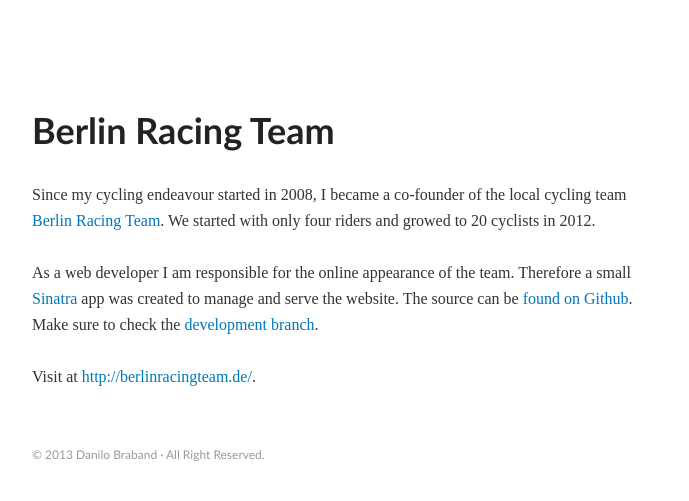
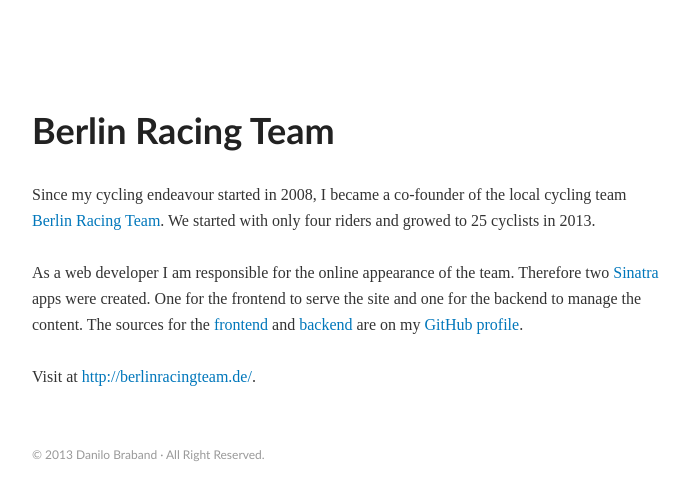
Before and after one commit to dabio/dabio, a Jekyll site: the page built from _posts/2013-01-14-berlinracingteam.md, in a window 1280 px wide. Shown: the top 501 px of the page, without its empty margins (288-977 px from the left). Built offline with Jekyll 4.4.1, drawn with Linux system fonts in a browser that asks for light colours; some web fonts are replaced; Markdown is read by kramdown in place of the engine named in the settings; comment, search, counter and statistics services are not loaded.

Commit message:
Update with the info for two single sinatra apps.
* Update decsription
* Links to both GitHub repositories

```diff
--- a/_posts/2013-01-14-berlinracingteam.md
+++ b/_posts/2013-01-14-berlinracingteam.md
@@ -4,11 +4,12 @@ title: Berlin Racing Team
 category: projects
 project-url: http://berlinracingteam.de/
 ---
-Since my cycling endeavour started in 2008, I became a co-founder of the local cycling team [Berlin Racing Team][1]. We started with only four riders and growed to 20 cyclists in 2012.
+Since my cycling endeavour started in 2008, I became a co-founder of the local cycling team [Berlin Racing Team][1]. We started with only four riders and growed to 25 cyclists in 2013.
 
-As a web developer I am responsible for the online appearance of the team. Therefore a small [Sinatra][2] app was created to manage and serve the website. The source can be [found on Github][3]. Make sure to check the [development branch][4].
+As a web developer I am responsible for the online appearance of the team. Therefore two [Sinatra][2] apps were created. One for the frontend to serve the site and one for the backend to manage the content. The sources for the [frontend][4] and [backend][5] are on my [GitHub profile][3].
 
   [1]: http://berlinracingteam.de "Berlin Racing Team"
   [2]: http://www.sinatrarb.com "Sinatra - Classy web-development dressed in a DSL"
-  [3]: https://github.com/dabio/berlinracingteam "Berlin Racing Team repository"
-  [4]: https://github.com/dabio/berlinracingteam/tree/development "Development branch of the Berlin Racing Team website"
+  [3]: https://github.com/dabio
+  [4]: https://github.com/dabio/brt-frontend
+  [5]: https://github.com/dabio/brt-backend
```
